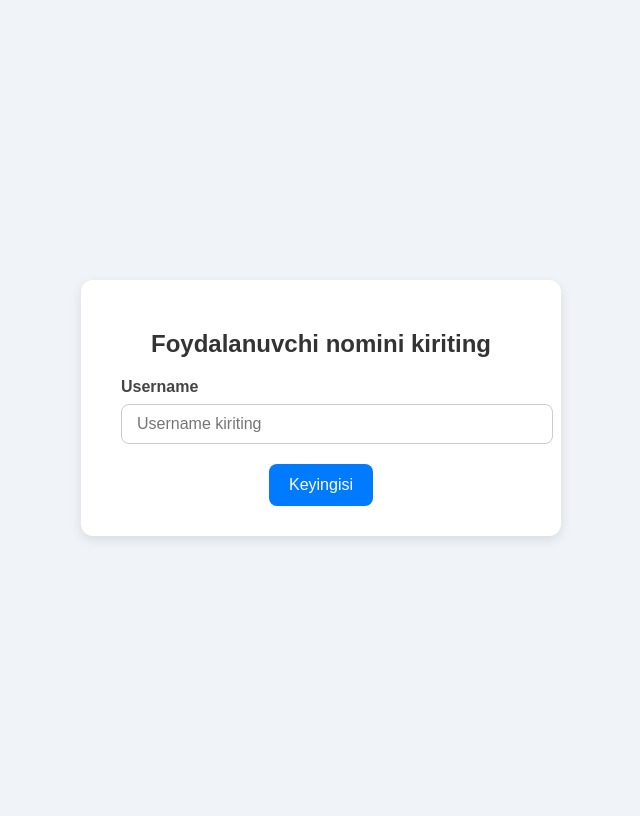
After one commit to javoxirbek4241/blok_site_django, a Django app: page /account/reset/ in a window 1280 px wide. The commit adds this page. Shown: the whole page, without its empty margins (319-959 px from the left). Run offline with Django 5.2, Linux system fonts and the light colour scheme.

Commit message:
resetpass

```diff
--- a/account/urls.py
+++ b/account/urls.py
@@ -4,5 +4,7 @@ urlpatterns = [
     path('signup/', signup_view, name='signup'),
     path('login/', login_view, name='login'),
     path('logout/', logout_view, name='logout'),
-    path('change-pass/', change_pass_view, name='change-pass')
+    path('change-pass/', change_pass_view, name='change-pass'),
+    path('reset/', reset_pass, name='reset'),
+    path('reset/', reset_pass2, name='reset2')
 ]
--- a/account/utils.py
+++ b/account/utils.py
@@ -1,6 +1,6 @@
 import string, random
 from django.core.mail import send_mail
-from conf.settings import DEFAULT_FROM_EMAIL
+# from conf.settings import DEFAULT_FROM_EMAIL
 
 def generate_code():
     letters = string.ascii_letters + string.digits
@@ -11,5 +11,5 @@ def send_to_mail(email, code):
 
     send_mail(subject=subject,
     message=message,
-    from_email=DEFAULT_FROM_EMAIL,
+    from_email=None,
     recipient_list=[email, ])
--- a/account/views.py
+++ b/account/views.py
@@ -1,8 +1,8 @@
-from django.contrib.auth import authenticate, login, logout
+from django.contrib.auth import authenticate, login, logout, update_session_auth_hash
 from django.shortcuts import render, redirect
 from django.contrib.auth.models import User
 from django.contrib import messages
-from .forms import SignUpForm, LoginForm, ChangePassForm
+from .forms import SignUpForm, LoginForm, ChangePassForm,ResetPassForm
 from .utils import generate_code, send_to_mail
 
 # def signup_view(request):
@@ -126,5 +126,51 @@ def change_pass_view(request):
             user.set_password(new_pass)
             user.save()
             messages.success(request, 'parolingiz ozgartirildi')
+            update_session_auth_hash(request, user)
+            del request.session['verification_code']
+            return redirect('profile')
+        return redirect('change-pass')
 
-            return redirect('profile')
+def reset_pass(request):
+    if request.method == 'POST':
+        try:
+            username = request.POST.get('username')
+            user = User.objects.get(username=username)
+            code = generate_code()
+            request.session['reset_code'] = code
+            request.session['username'] = username
+
+            send_to_mail(user.email, code)
+            return redirect('reset2')
+        except User.DoesNotExist:
+            return render(request, 'account/reset-pass1.html')
+    return render(request, 'account/reset-pass1.html')
+
+def reset_pass2(request):
+    if request.method == 'POST':
+        form = ResetPassForm(request.POST)
+        if form.is_valid():
+            password = form.cleaned_data['password']
+            code = form.cleaned_data['code']
+            session_code = request.session.get('reset_code')
+            username = request.session.get('username')
+
+            if session_code != code:
+                messages.error(request, 'Tasdiqlash kodi noto‘g‘ri.')
+                return redirect('reset2')
+
+            try:
+                user = User.objects.get(username=username)
+                user.set_password(password)
+                user.save()
+                messages.success(request, 'Parolingiz muvaffaqiyatli o‘zgartirildi.')
+                del request.session['reset_code']
+                del request.session['username']
+                return redirect('login')
+            except User.DoesNotExist:
+                messages.error(request, 'Foydalanuvchi topilmadi.')
+                return redirect('reset')
+    else:
+        form = ResetPassForm()
+
+    return render(request, 'account/reset-pass2.html', {'form': form})
--- a/templates/account/login.html
+++ b/templates/account/login.html
@@ -38,7 +38,8 @@
 {% endif %}
 
                 <button type="submit" class="btn btn-success w-100">Kirish</button>
-                <p class="mt-3 text-center">Hisobingiz yo‘qmi? <a href="{% url 'signup' %}">Ro‘yxatdan o‘tish</a></p>
+                <p class="mt-3 text-center">Hisobingiz yo‘qmi? <a href="{% url 'signup' %}">Ro‘yxatdan o‘tish</a></p><br>
+                <p class="mt-3 text-center">Parolni unutdingizmi? <a href="{% url 'reset' %}">Yangi parol qo'yish</a></p>
             </form>
         </div>
     </div>
--- /dev/null
+++ b/templates/account/reset-pass1.html
@@ -0,0 +1,81 @@
+<!DOCTYPE html>
+<html lang="uz">
+<head>
+  <meta charset="UTF-8">
+  <title>Foydalanuvchi nomi</title>
+  <style>
+    body {
+      font-family: Arial, sans-serif;
+      background: #f0f4f8;
+      display: flex;
+      justify-content: center;
+      align-items: center;
+      height: 100vh;
+    }
+
+    .container {
+      background: #fff;
+      padding: 30px 40px;
+      border-radius: 12px;
+      box-shadow: 0 4px 12px rgba(0, 0, 0, 0.1);
+      text-align: center;
+      width: 100%;
+      max-width: 400px;
+    }
+
+    h2 {
+      margin-bottom: 20px;
+      color: #333;
+    }
+
+    label {
+      display: block;
+      margin-bottom: 8px;
+      font-weight: 600;
+      color: #444;
+      text-align: left;
+    }
+
+    input[type="text"] {
+      width: 100%;
+      padding: 10px 15px;
+      border: 1px solid #ccc;
+      border-radius: 8px;
+      font-size: 16px;
+      margin-bottom: 20px;
+      transition: border 0.3s;
+    }
+
+    input[type="text"]:focus {
+      border-color: #007bff;
+      outline: none;
+    }
+
+    button {
+      background-color: #007bff;
+      color: white;
+      padding: 12px 20px;
+      font-size: 16px;
+      border: none;
+      border-radius: 8px;
+      cursor: pointer;
+      transition: background-color 0.3s;
+    }
+
+    button:hover {
+      background-color: #0056b3;
+    }
+  </style>
+</head>
+<body>
+  <div class="container">
+    <h2>Foydalanuvchi nomini kiriting</h2>
+    <form action="#" method="post">
+      {% csrf_token %}
+      <label for="username">Username</label>
+      <input name="username" type="text" id="username" placeholder="Username kiriting">
+      <button type="submit">Keyingisi</button>
+    </form>
+  </div>
+</body>
+</html>
```
Also changed, not shown: account/forms.py (+14 -0 lines), conf/settings.py (+10 -9 lines), templates/account/reset-pass2.html (added, +44 -0 lines).
